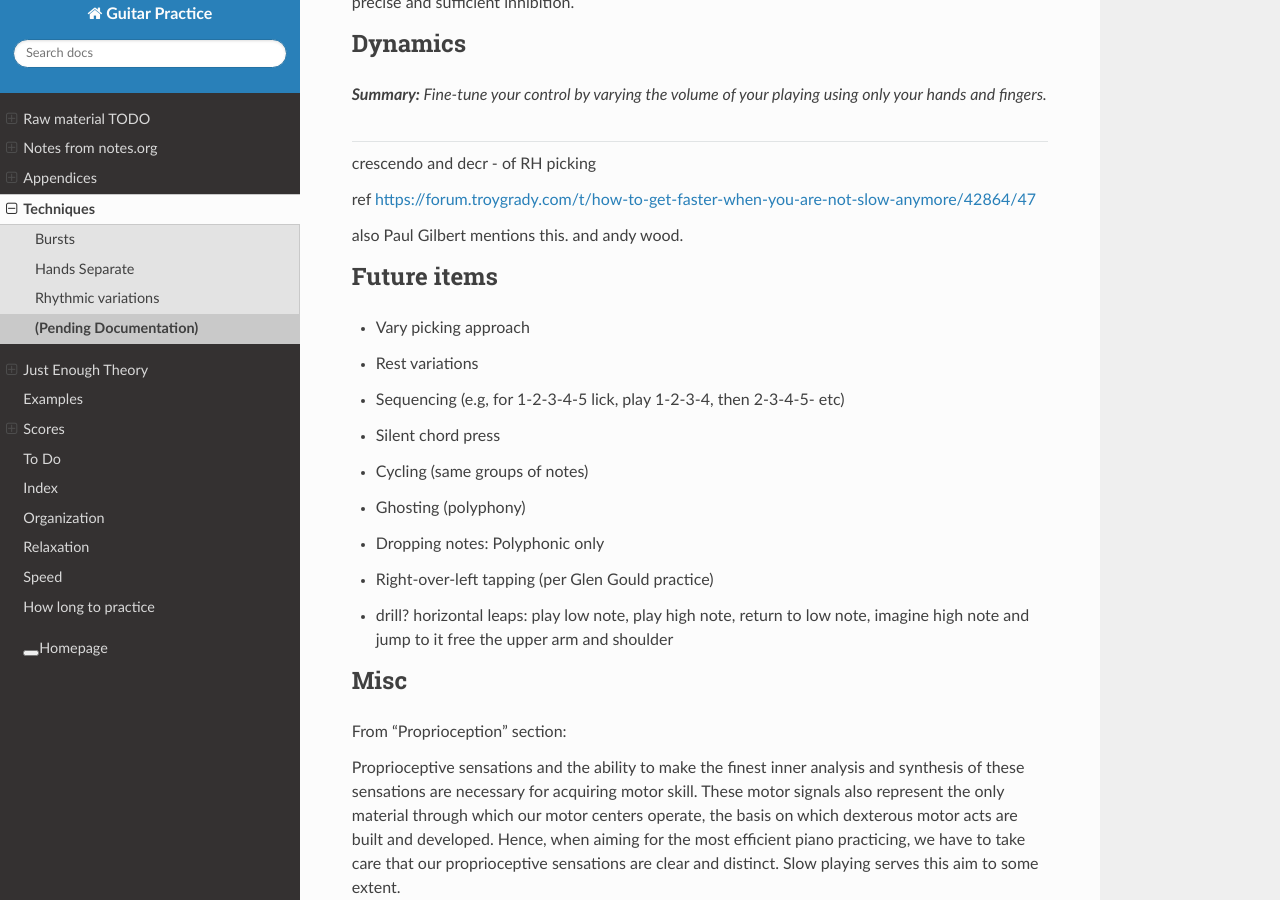
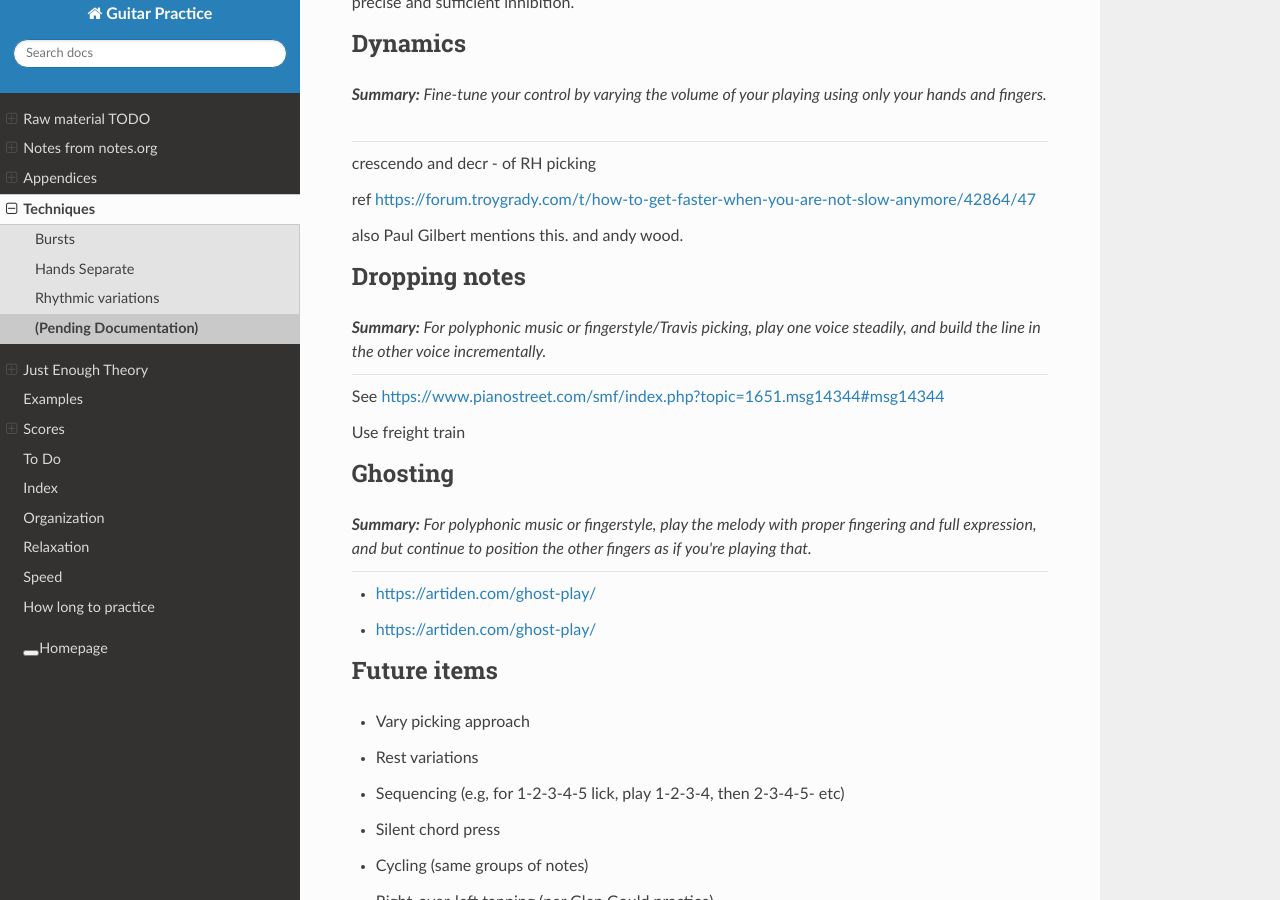
Before and after one commit to jzohrab/practicing-guitar, a Sphinx documentation site: the page built from docs/techniques/todo-techniques.rst, in a window 1280 px wide and 900 px high, scrolled down 4350 px. Built offline with Sphinx 7.4.7 and the Read the Docs theme 2.0.0, drawn with Linux system fonts in a browser that asks for light colours; a script that is not in the unit is left out.

Commit message:
More notes.

```diff
--- a/docs/techniques/todo-techniques.rst
+++ b/docs/techniques/todo-techniques.rst
@@ -286,6 +286,31 @@ ref https://forum.troygrady.com/t/how-to-get-faster-when-you-are-not-slow-anymor
 
 also Paul Gilbert mentions this.  and andy wood.
 
+Dropping notes
+--------------
+.. tech:technique:: droppingnotes
+   :displayname: Dropping Notes
+   :status: TODO
+
+   For polyphonic music or fingerstyle/Travis picking, play one voice steadily, and build the line in the other voice incrementally.
+
+See https://www.pianostreet.com/smf/index.php?topic=1651.msg14344#msg14344
+
+Use freight train
+
+Ghosting
+--------
+
+.. tech:technique:: ghosting
+   :displayname: Ghosting
+   :status: TODO
+
+   For polyphonic music or fingerstyle, play the melody with proper fingering and full expression, and but continue to position the other fingers as if you're playing that.
+
+* https://artiden.com/ghost-play/
+* https://artiden.com/ghost-play/
+
+
 Future items
 ------------
 
@@ -294,8 +319,6 @@ Future items
 * Sequencing (e.g, for 1-2-3-4-5 lick, play 1-2-3-4, then 2-3-4-5- etc)
 * Silent chord press
 * Cycling (same groups of notes)
-* Ghosting (polyphony)
-* Dropping notes: Polyphonic only
 * Right-over-left tapping (per Glen Gould practice)
 * drill? horizontal leaps: play low note, play high note, return to low note, imagine high note and jump to it free the upper arm and shoulder
 
```
Also changed, not shown: docs/speed.rst (+10 -0 lines).
